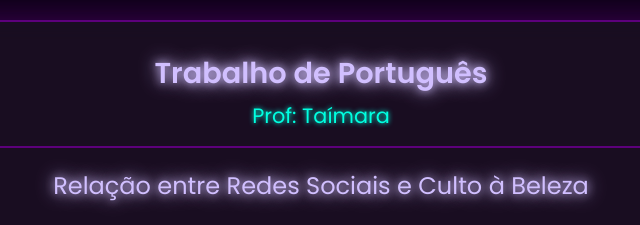
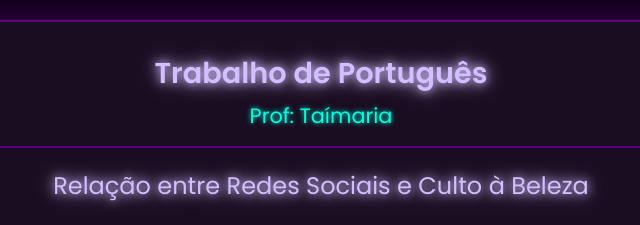
Before and after one commit to GitHub2459/Gr-fico, a plain HTML site: page index.html in a window 1280 px wide. Shown: the top 225 px of the page, 319-959 px from the left. Drawn offline with nearby package versions, Linux system fonts and the light colour scheme.

Commit message:
Update index.html

```diff
--- a/index.html
+++ b/index.html
@@ -181,7 +181,7 @@
     <div class="container">
         <div class="header">
             <h1>Trabalho de Português</h1>
-            <h2>Prof: Taímara</h2>
+            <h2>Prof: Taímaria</h2>
         </div>
 
         <div class="title">Relação entre Redes Sociais e Culto à Beleza</div>
```
